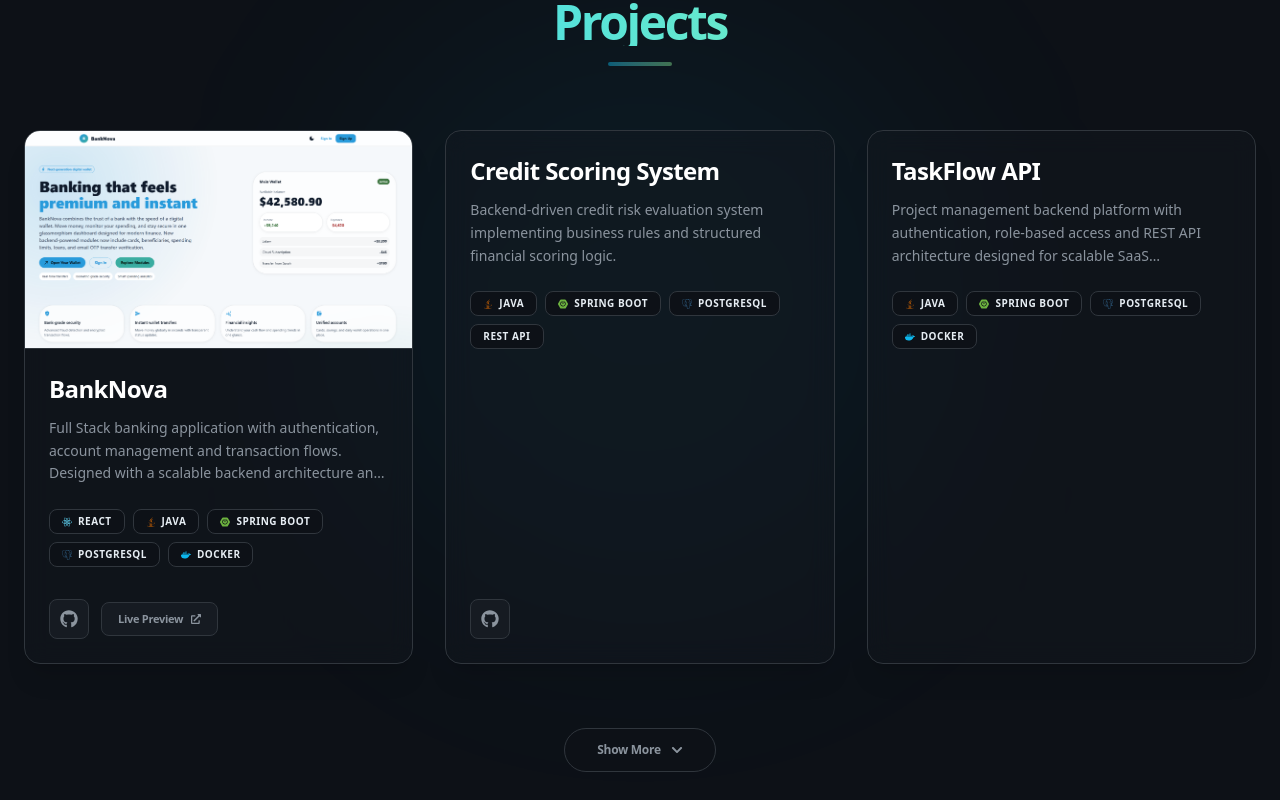
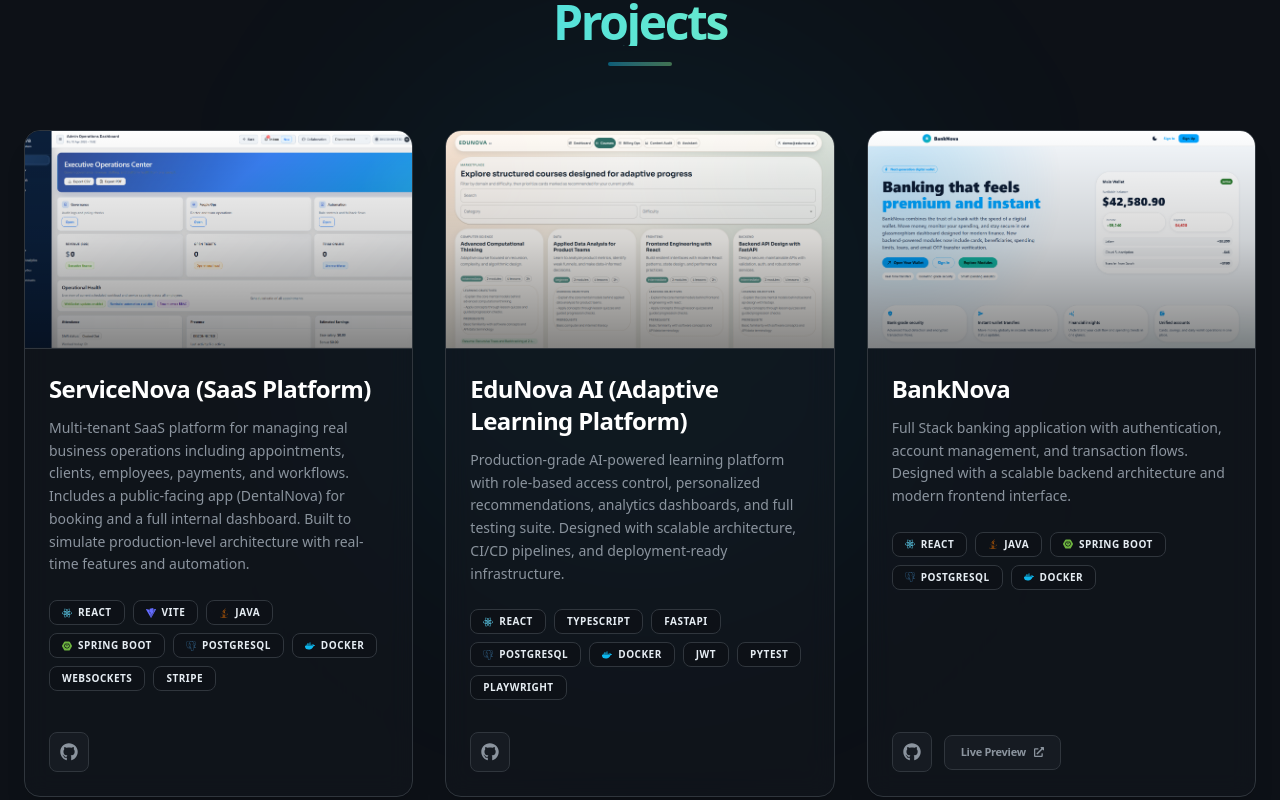
Before and after one commit to madandev02/myPortfolio, a React (Vite) app: page / in a window 1280 px wide. Shown: the part 4840-5640 px from the top of the page. Built offline with nearby package versions, Linux system fonts and the light colour scheme.

Commit message:
update portfolio

```diff
--- a/src/data/projects.js
+++ b/src/data/projects.js
@@ -1,8 +1,46 @@
 const projects = [
+  {
+    title: "ServiceNova (SaaS Platform)",
+    description:
+      "Multi-tenant SaaS platform for managing real business operations including appointments, clients, employees, payments, and workflows. Includes a public-facing app (DentalNova) for booking and a full internal dashboard. Built to simulate production-level architecture with real-time features and automation.",
+    tech: [
+      "React",
+      "Vite",
+      "Java",
+      "Spring Boot",
+      "PostgreSQL",
+      "Docker",
+      "WebSockets",
+      "Stripe",
+    ],
+    link: "https://github.com/madandev02/service-nova",
+    demo: null,
+    image: "/images/service-nova.png",
+  },
+
+  {
+    title: "EduNova AI (Adaptive Learning Platform)",
+    description:
+      "Production-grade AI-powered learning platform with role-based access control, personalized recommendations, analytics dashboards, and full testing suite. Designed with scalable architecture, CI/CD pipelines, and deployment-ready infrastructure.",
+    tech: [
+      "React",
+      "TypeScript",
+      "FastAPI",
+      "PostgreSQL",
+      "Docker",
+      "JWT",
+      "Pytest",
+      "Playwright",
+    ],
+    link: "https://github.com/madandev02/edunova-ai",
+    demo: null,
+    image: "/images/edunova.png",
+  },
+
   {
     title: "BankNova",
     description:
-      "Full Stack banking application with authentication, account management and transaction flows. Designed with a scalable backend architecture and modern frontend interface.",
+      "Full Stack banking application with authentication, account management, and transaction flows. Designed with a scalable backend architecture and modern frontend interface.",
     tech: ["React", "Java", "Spring Boot", "PostgreSQL", "Docker"],
     link: "https://github.com/madandev02/bank-nova",
     demo: "https://bank-nova.vercel.app/",
@@ -12,7 +50,7 @@
   {
     title: "Credit Scoring System",
     description:
-      "Backend-driven credit risk evaluation system implementing business rules and structured financial scoring logic.",
+      "Backend system for credit risk evaluation using business rules and financial scoring logic. Focused on clean architecture and REST API design.",
     tech: ["Java", "Spring Boot", "PostgreSQL", "REST API"],
     link: "https://github.com/madandev02/scoring-credito-api",
     demo: null,
@@ -22,7 +60,7 @@
   {
     title: "TaskFlow API",
     description:
-      "Project management backend platform with authentication, role-based access and REST API architecture designed for scalable SaaS applications.",
+      "Project management backend platform with authentication, role-based access, and scalable REST API architecture for SaaS environments.",
     tech: ["Java", "Spring Boot", "PostgreSQL", "Docker"],
     link: null,
     demo: null,
--- a/src/pages/Education.jsx
+++ b/src/pages/Education.jsx
@@ -13,7 +13,6 @@
     >
 
       {/* background glow */}
-
       <div className="absolute inset-0 pointer-events-none bg-[radial-gradient(circle_at_center,rgba(0,201,255,0.06)_0%,transparent_70%)]"></div>
 
       <div className="max-w-5xl mx-auto px-6 relative z-10">
@@ -29,7 +28,7 @@
 
         <div className="relative border-l border-[#30363d] pl-12 space-y-16">
 
-          {/* DUOC */}
+          {/* UNIVERSIDAD MAYOR */}
 
           <motion.div
             initial={{ opacity: 0, x: -40 }}
@@ -46,17 +45,16 @@
             <div className="group bg-[#161b22]/60 backdrop-blur-xl border border-[#30363d]/80 rounded-xl p-7 transition-all duration-300 hover:border-[#00c9ff]/40 hover:shadow-[0_10px_35px_rgba(0,201,255,0.15)]">
 
               <h3 className="text-xl font-semibold mb-1">
-                Analyst Programmer
+                Software Development Technician
               </h3>
 
               <p className="text-sm text-[#9ba6b4] mb-3">
-                Duoc UC · Santiago, Chile
+                Universidad Mayor · Santiago, Chile
               </p>
 
               <p className="text-[#b9c2cf] text-sm leading-relaxed">
-                Currently pursuing a degree in programming and software development,
-                focusing on algorithms, databases, backend systems,
-                and modern web technologies.
+                Currently pursuing a technical degree focused on software development,
+                algorithms, databases, backend systems, and modern web technologies.
               </p>
 
             </div>
--- a/src/pages/Projects.jsx
+++ b/src/pages/Projects.jsx
@@ -12,12 +12,11 @@
 
 import {
   SiPostgresql,
-  SiSwagger,
   SiDocker,
   SiSpringboot,
   SiTailwindcss,
   SiVite,
-  SiNextdotjs
+  SiNextdotjs,
 } from "react-icons/si";
 
 import projects from "../data/projects";
@@ -31,48 +30,56 @@
   Nextjs: <SiNextdotjs className="text-white" />,
   Docker: <SiDocker className="text-[#0DB7ED]" />,
   "Tailwind CSS": <SiTailwindcss className="text-[#38BDF8]" />,
+  Vite: <SiVite className="text-[#646CFF]" />,
 };
 
 const containerVariants = {
   hidden: { opacity: 0 },
   show: {
     opacity: 1,
-    transition: { staggerChildren: 0.1 }
-  }
+    transition: { staggerChildren: 0.08 },
+  },
 };
 
 const itemVariants = {
-  hidden: { opacity: 0, y: 20 },
-  show: { opacity: 1, y: 0, transition: { duration: 0.5 } }
+  hidden: { opacity: 0, y: 25 },
+  show: {
+    opacity: 1,
+    y: 0,
+    transition: { duration: 0.45, ease: "easeOut" },
+  },
 };
 
 const ProjectCard = ({ title, description, tech, link, demo, image }) => (
   <motion.div
     variants={itemVariants}
-    whileHover={{ y: -8 }}
-    className="group relative flex flex-col w-full bg-[#161b22]/40 backdrop-blur-md border border-[#30363d] rounded-2xl overflow-hidden hover:border-[#00c9ff]/40 transition-all duration-300 shadow-xl"
+    whileHover={{ y: -6 }}
+    className="group flex flex-col w-full bg-[#161b22]/40 backdrop-blur-md border border-[#30363d] rounded-2xl overflow-hidden hover:border-[#00c9ff]/40 transition-all duration-300 shadow-xl"
   >
+    {/* IMAGE */}
     {image && (
-      <div className="w-full aspect-video overflow-hidden border-b border-[#30363d]">
+      <div className="relative w-full aspect-video overflow-hidden border-b border-[#30363d] bg-black">
         <img
           src={image}
           alt={title}
-          className="w-full h-full object-cover grayscale-[30%] group-hover:grayscale-0 transition-all duration-700 group-hover:scale-105"
+          className="w-full h-full object-cover transition-transform duration-700 ease-out group-hover:scale-[1.03]"
         />
+        <div className="absolute inset-0 bg-gradient-to-t from-black/60 via-black/20 to-transparent opacity-80 group-hover:opacity-60 transition duration-500" />
       </div>
     )}
 
     <div className="p-6 flex flex-col flex-1">
-      {/* Título de la Card con gradiente al hover */}
+      {/* TITLE */}
       <h3 className="text-2xl font-bold tracking-tight text-white mb-3 transition-all duration-300 group-hover:bg-gradient-to-r group-hover:from-[#00c9ff] group-hover:to-[#92fe9d] group-hover:bg-clip-text group-hover:text-transparent">
         {title}
       </h3>
 
-      <p className="text-[#8b949e] text-sm leading-relaxed mb-6 line-clamp-3 font-sans">
+      {/* DESCRIPTION (FULL TEXT SIN CORTES) */}
+      <p className="text-[#8b949e] text-sm leading-relaxed mb-6">
         {description}
       </p>
 
-      {/* Tech badges */}
+      {/* TECH */}
       <div className="flex flex-wrap gap-2 mb-8">
         {tech.map((t, i) => (
           <span
@@ -84,19 +91,19 @@
         ))}
       </div>
 
-      {/* Botones de acción refinados */}
-      <div className="mt-auto flex items-center justify-start gap-3">
+      {/* ACTIONS */}
+      <div className="mt-auto flex items-center gap-3">
         {link && (
           <a
             href={link}
             target="_blank"
             rel="noopener noreferrer"
             className="flex items-center justify-center w-10 h-10 rounded-lg bg-[#161b22] border border-[#30363d] text-[#8b949e] hover:text-[#00c9ff] hover:border-[#00c9ff] hover:shadow-[0_0_15px_rgba(0,201,255,0.2)] transition-all duration-300"
-            title="GitHub"
           >
             <FaGithub size={18} />
           </a>
         )}
+
         {demo && (
           <a
             href={demo}
@@ -115,15 +122,16 @@
 const Projects = () => {
   const [showAll, setShowAll] = useState(false);
   const DEFAULT_COUNT = 3;
-  const displayedProjects = showAll ? projects : projects.slice(0, DEFAULT_COUNT);
+
+  const displayedProjects = showAll
+    ? projects
+    : projects.slice(0, DEFAULT_COUNT);
 
   return (
-    <section id="projects" className="relative w-full py-24 max-w-7xl mx-auto px-6 font-sans">
-      {/* Glow de fondo sutil */}
+    <section className="relative w-full py-24 max-w-7xl mx-auto px-6 font-sans">
       <div className="absolute top-[10%] left-1/2 -translate-x-1/2 w-[600px] h-[600px] bg-[#00c9ff]/5 blur-[120px] rounded-full pointer-events-none -z-10" />
 
       <div className="text-center mb-16">
-        {/* Título corregido: "Projects" y fuente igual a "About Me" */}
         <h2 className="text-4xl md:text-5xl font-extrabold tracking-tighter bg-gradient-to-r from-[#00c9ff] to-[#92fe9d] bg-clip-text text-transparent mb-4">
           Projects
         </h2>
@@ -136,7 +144,7 @@
         initial="hidden"
         whileInView="show"
         viewport={{ once: true }}
-        className="grid gap-8 sm:grid-cols-2 lg:grid-cols-3 relative z-10"
+        className="grid gap-8 sm:grid-cols-2 lg:grid-cols-3"
       >
         <AnimatePresence mode="popLayout">
           {displayedProjects.map((project, index) => (
@@ -152,9 +160,13 @@
             className="flex items-center gap-2.5 px-8 py-3 rounded-full border border-[#30363d] text-[12px] font-bold tracking-tight text-[#8b949e] hover:border-[#00c9ff] hover:text-[#00c9ff] bg-[#0d1117] hover:shadow-[0_0_25px_rgba(0,201,255,0.2)] transition-all duration-300 active:scale-95"
           >
             {showAll ? (
-              <>Show Less <FaChevronUp size={12} /></>
+              <>
+                Show Less <FaChevronUp size={12} />
+              </>
             ) : (
-              <>Show More <FaChevronDown size={12} /></>
+              <>
+                Show More <FaChevronDown size={12} />
+              </>
             )}
           </button>
         </div>
```
Also changed, not shown: public/images/edunova.png (added), public/images/service-nova.png (added).
